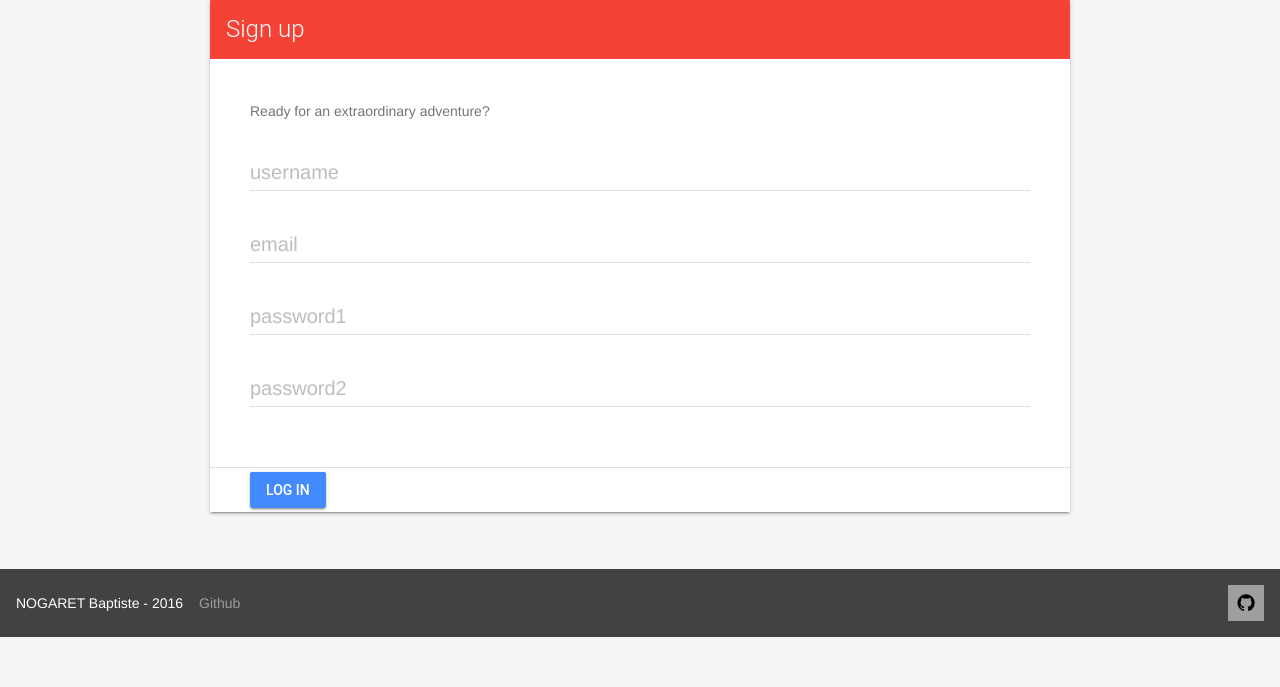
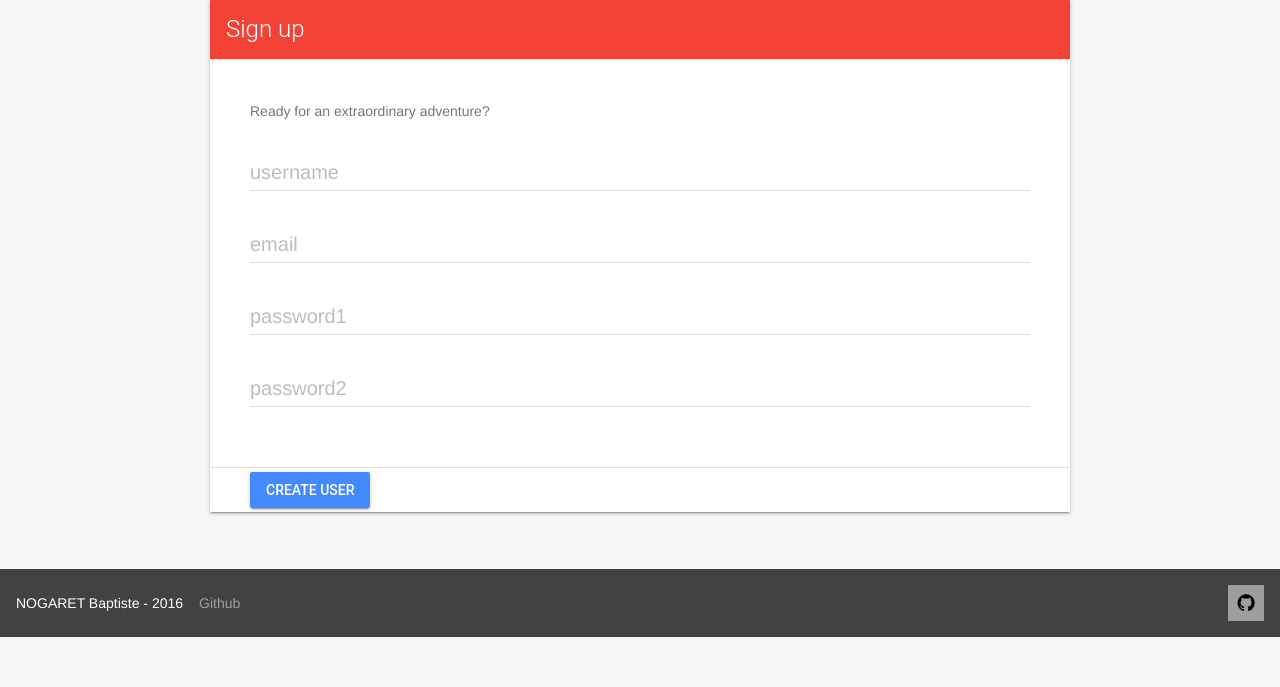
Before and after one commit to bnogaret/file_sharing_django, a Django app: page /signup/ in a window 1280 px wide. Shown: the part 113-800 px from the top of the page. Run offline with Django 3.2, Linux system fonts and the light colour scheme; some libraries are stand-ins or nearby versions.

Commit message:
Correction error name in sign_up.html (submit button)

```diff
--- a/file_sharing_django/file_sharing_app/templates/file_sharing_app/sign_up.html
+++ b/file_sharing_django/file_sharing_app/templates/file_sharing_app/sign_up.html
@@ -20,7 +20,7 @@
                     {% endfor %}
                 </div>
                 <div class="mdl-card__actions mdl-card--border">
-                    <button type="submit" class="mdl-button mdl-js-button mdl-button--raised mdl-js-ripple-effect mdl-button--accent">Log in</button>
+                    <button type="submit" class="mdl-button mdl-js-button mdl-button--raised mdl-js-ripple-effect mdl-button--accent">Create user</button>
                 </div>
             </form>
         </div>
```
